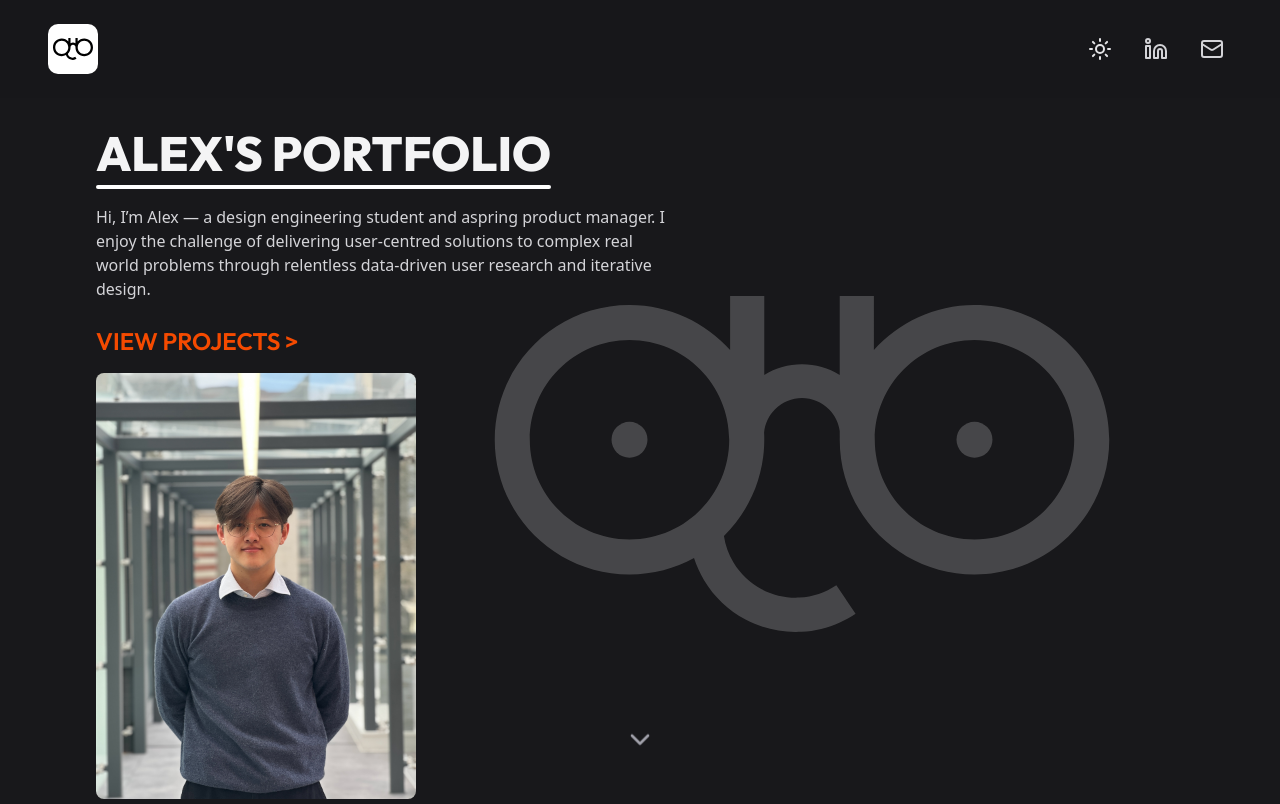
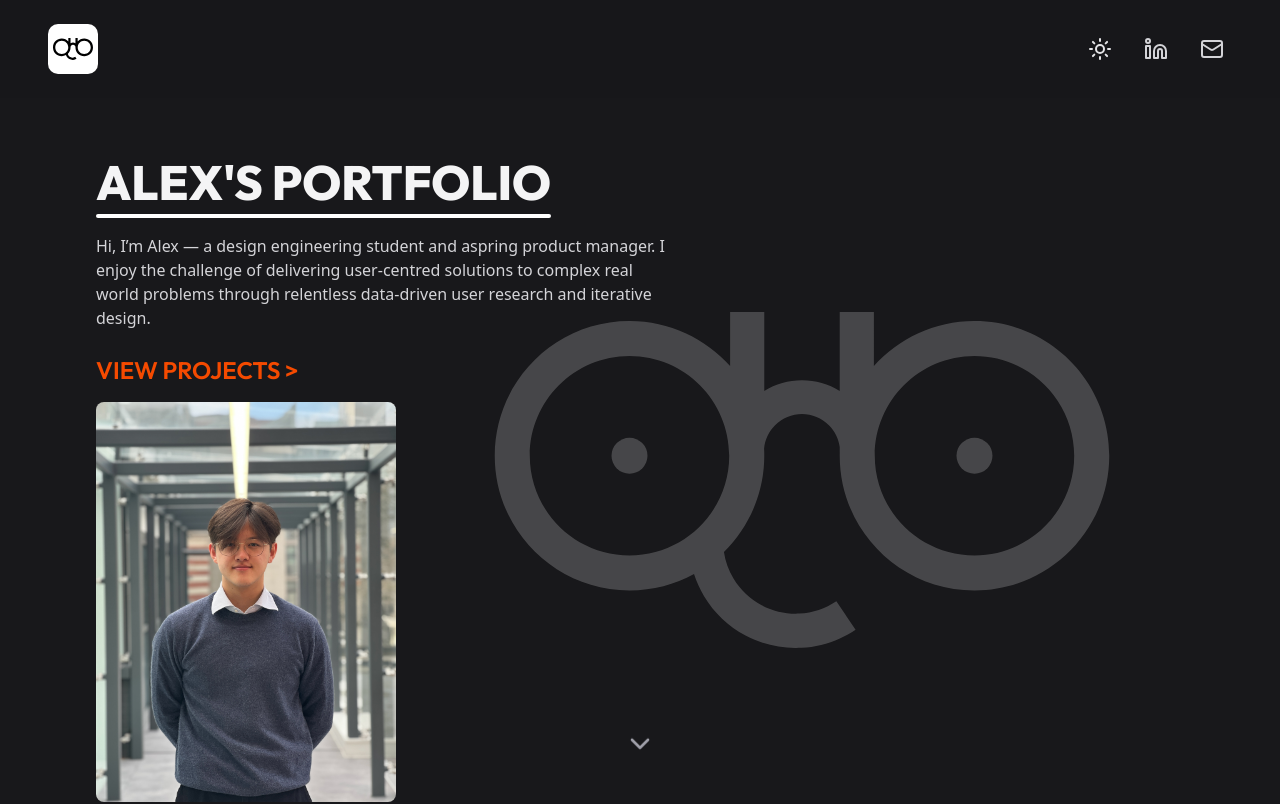
Before and after one commit to lialex054/portfolio-website, a Next.js app: page / in a window 1280 px wide. Shown: the top 804 px of the page. Built offline with nearby package versions, Linux system fonts and the light colour scheme.

Commit message:
final changes before deployment

```diff
--- a/src/app/layout.tsx
+++ b/src/app/layout.tsx
@@ -45,7 +45,7 @@ export default function RootLayout({
         >
           <SidebarProvider>
             <NavBar />
-            <main className="pt-16 px-4 sm:px-6 md:px-12 lg:px-24">{children}</main>
+            <main className="pt-20 px-4 sm:px-6 md:px-12 lg:px-24">{children}</main>
           </SidebarProvider>
         </ThemeProvider>
       </body>
--- a/src/components/HomePageClient.tsx
+++ b/src/components/HomePageClient.tsx
@@ -13,6 +13,7 @@ import ImageOverlay from "./ImageOverlay";
 import { useMediaQuery } from "@/hooks/use-media-query";
 import { useScrollLock } from "@/hooks/use-scroll-lock";
 import PageWrapper from "./PageWrapper";
+import ProjectDocuments from "./ProjectDocuments";
 import { Button } from "./ui/button";
 
 interface HomePageClientProps {
@@ -78,8 +79,8 @@ export default function HomePageClient({ mostRecentProject, recentProjectImages
               <Image
                 src="/photo.jpg"
                 alt="A profile photo for the portfolio"
-                width={320}
-                height={384}
+                width={300}
+                height={300}
                 className="rounded-md object-cover"
                 priority
               />
@@ -109,6 +110,7 @@ export default function HomePageClient({ mostRecentProject, recentProjectImages
                     {mostRecentProject.name}
                   </h3>
                   <p className="text-zinc-500 dark:text-zinc-400">{mostRecentProject.description}</p>
+                  <ProjectDocuments documents={mostRecentProject.documents} />
                 </div>
               </div>
               <div className="grid grid-cols-3 grid-rows-2 gap-4 h-80 md:h-96">
```
